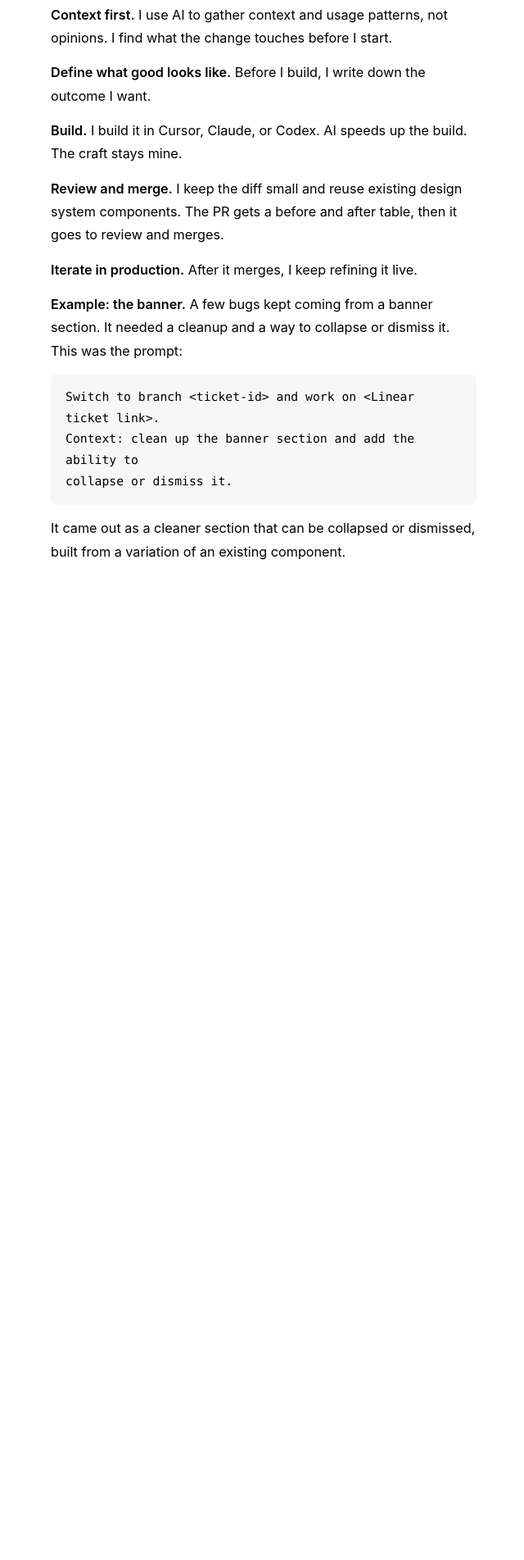
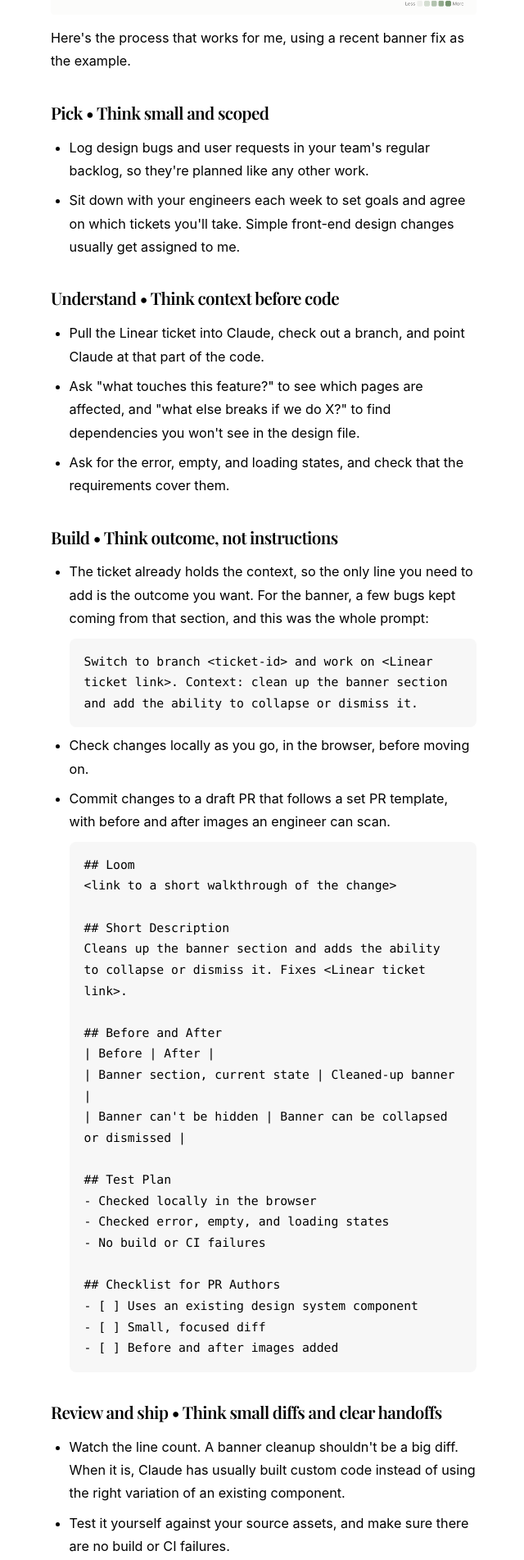
Before and after one commit to raoomahima/raoomahima.github.io, a plain HTML site: page writing/from-design-to-pr.html in a window 1280 px wide. Shown: the part 488-2391 px from the top of the page at 82% size, without its empty margins (318-958 px from the left). Before the commit the page ends 1309 px from the top, so only its background shows below. Drawn offline with nearby package versions, Linux system fonts and the light colour scheme; a web font is replaced by a local one.

Commit message:
Rewrite the paper cuts post from the approved draft.
Co-authored-by: raoomahima <raoomahima@users.noreply.github.com>

```diff
--- a/writing/from-design-to-pr.html
+++ b/writing/from-design-to-pr.html
@@ -3,7 +3,8 @@
 <head>
   <meta charset="UTF-8" />
   <meta name="viewport" content="width=device-width, initial-scale=1.0" />
-  <title>Designers in the codebase: UI bug to merged PR</title>
+  <title>Fixing UX paper cuts in code</title>
+  <meta name="description" content="How I take a UX fix from a Linear ticket to a merged PR" />
   <link rel="icon" type="image/png" href="../MR_logo.png" />
   <link rel="apple-touch-icon" href="../MR_logo.png" />
   <link href="https://fonts.googleapis.com/css2?family=Playfair+Display:ital,wght@0,600;1,600&display=swap" rel="stylesheet" />
@@ -77,8 +78,11 @@
     }
 
     h2 {
-      font-size: 0.9rem;
+      font-family: 'Playfair Display', Georgia, serif;
+      font-size: 1.15rem;
       font-weight: 600;
+      letter-spacing: -0.03em;
+      line-height: 1.3;
       color: var(--ink);
       margin: 36px 0 14px;
     }
@@ -91,6 +95,19 @@
     }
 
     strong { font-weight: 600; }
+
+    ul {
+      margin: 0 0 14px;
+      padding-left: 1.25rem;
+    }
+    li {
+      font-size: 0.9rem;
+      font-weight: 400;
+      line-height: 1.75;
+      margin-bottom: 8px;
+    }
+    li:last-child { margin-bottom: 0; }
+    li pre { margin: 10px 0 0; }
 
     code {
       font-family: ui-monospace, SFMono-Regular, Menlo, Consolas, monospace;
@@ -138,8 +155,8 @@
       html { font-size: 16px; }
       main { max-width: 100%; padding: 40px 20px 64px; }
       h1 { font-size: 1.25rem; }
-      h2 { font-size: 0.85rem; }
-      p, .back { font-size: 0.85rem; }
+      h2 { font-size: 1.05rem; }
+      p, .back, li { font-size: 0.85rem; }
     }
 
     @media (max-width: 380px) {
@@ -151,28 +168,66 @@
 <body>
   <main>
     <p class="back"><a href="../"><svg viewBox="0 0 16 16" aria-hidden="true"><path d="M13 8H3M7 4 3 8l4 4" fill="none" stroke="currentColor" stroke-width="1.5" stroke-linecap="round" stroke-linejoin="round"/></svg><span>Mahima Rao</span></a></p>
-    <h1>Designers in the codebase: UI bug to merged PR</h1>
+    <h1>Fixing UX paper cuts in code</h1>
 
-    <p>About 30% of my week goes to UI paper cuts and user requests that come in, which I fix directly in production code. Layout that breaks when panels sit next to each other. Icons, labels, and status colors that don't match from one screen to the next. Copy and defaults that don't say what they mean.</p>
+    <p>About 30% of my week goes to UI paper cuts and user requests, which I fix directly in production code. These are the small things that slow people down: a layout that breaks when two panels sit side by side, a status color that means one thing on one screen and something else on the next, or a default that doesn't do what its label says.</p>
     <figure>
       <img src="images/contribution-heatmap.png" alt="Calendar heat map of my code contributions from November to November" />
     </figure>
+    <p>Here's the process that works for me, using a recent banner fix as the example.</p>
 
-    <p><strong>Context first.</strong> I use AI to gather context and usage patterns, not opinions. I find what the change touches before I start.</p>
+    <h2>Pick • Think small and scoped</h2>
+    <ul>
+      <li>Log design bugs and user requests in your team's regular backlog, so they're planned like any other work.</li>
+      <li>Sit down with your engineers each week to set goals and agree on which tickets you'll take. Simple front-end design changes usually get assigned to me.</li>
+    </ul>
 
-    <p><strong>Define what good looks like.</strong> Before I build, I write down the outcome I want.</p>
+    <h2>Understand • Think context before code</h2>
+    <ul>
+      <li>Pull the Linear ticket into Claude, check out a branch, and point Claude at that part of the code.</li>
+      <li>Ask "what touches this feature?" to see which pages are affected, and "what else breaks if we do X?" to find dependencies you won't see in the design file.</li>
+      <li>Ask for the error, empty, and loading states, and check that the requirements cover them.</li>
+    </ul>
 
-    <p><strong>Build.</strong> I build it in Cursor, Claude, or Codex. AI speeds up the build. The craft stays mine.</p>
+    <h2>Build • Think outcome, not instructions</h2>
+    <ul>
+      <li>The ticket already holds the context, so the only line you need to add is the outcome you want. For the banner, a few bugs kept coming from that section, and this was the whole prompt:
+        <pre><code>Switch to branch &lt;ticket-id&gt; and work on &lt;Linear ticket link&gt;. Context: clean up the banner section and add the ability to collapse or dismiss it.</code></pre>
+      </li>
+      <li>Check changes locally as you go, in the browser, before moving on.</li>
+      <li>Commit changes to a draft PR that follows a set PR template, with before and after images an engineer can scan.
+        <pre><code>## Loom
+&lt;link to a short walkthrough of the change&gt;
 
-    <p><strong>Review and merge.</strong> I keep the diff small and reuse existing design system components. The PR gets a before and after table, then it goes to review and merges.</p>
+## Short Description
+Cleans up the banner section and adds the ability to collapse or dismiss it. Fixes &lt;Linear ticket link&gt;.
 
-    <p><strong>Iterate in production.</strong> After it merges, I keep refining it live.</p>
+## Before and After
+| Before | After |
+| Banner section, current state | Cleaned-up banner |
+| Banner can't be hidden | Banner can be collapsed or dismissed |
 
-    <p><strong>Example: the banner.</strong> A few bugs kept coming from a banner section. It needed a cleanup and a way to collapse or dismiss it. This was the prompt:</p>
-    <pre><code>Switch to branch &lt;ticket-id&gt; and work on &lt;Linear ticket link&gt;.
-Context: clean up the banner section and add the ability to
-collapse or dismiss it.</code></pre>
-    <p>It came out as a cleaner section that can be collapsed or dismissed, built from a variation of an existing component.</p>
+## Test Plan
+- Checked locally in the browser
+- Checked error, empty, and loading states
+- No build or CI failures
+
+## Checklist for PR Authors
+- [ ] Uses an existing design system component
+- [ ] Small, focused diff
+- [ ] Before and after images added</code></pre>
+      </li>
+    </ul>
+
+    <h2>Review and ship • Think small diffs and clear handoffs</h2>
+    <ul>
+      <li>Watch the line count. A banner cleanup shouldn't be a big diff. When it is, Claude has usually built custom code instead of using the right variation of an existing component.</li>
+      <li>Test it yourself against your source assets, and make sure there are no build or CI failures.</li>
+      <li>Mark it ready for review. It merges once it's been reviewed.</li>
+    </ul>
+
+    <p>My first PRs were copy changes, ten lines at most. They taught me how my engineers work and what review feels like. If you're a designer about to open your first PR, start there!</p>
+    <p>Side note: this is what works for me and my team. Take it as a starting point, and iterate until you find what works for you.</p>
   </main>
 </body>
 </html>
```
Also changed, not shown: index.html (+2 -2 lines).
